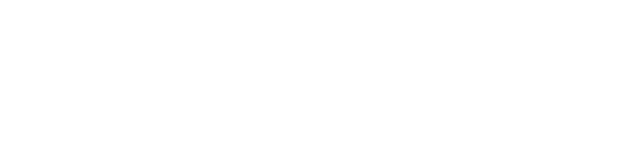
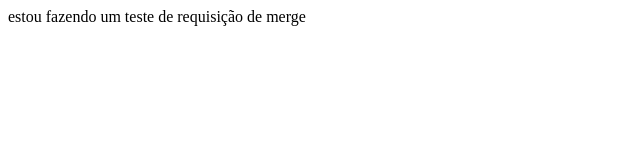
Before and after one commit to arthur-sabatino/curso_git, a plain HTML site: page Primeiras_Aulas/index.html in a window 1280 px wide. Shown: the whole page, without its empty margins (0-640 px from the left). Drawn offline with Linux system fonts and the light colour scheme.

Commit message:
testeando requisção de merge

```diff
--- a/Primeiras_Aulas/index.html
+++ b/Primeiras_Aulas/index.html
@@ -6,6 +6,6 @@
     <title>Documentos</title>
 </head>
 <body>
-
+    estou fazendo um teste de requisição de merge
 </body>
 </html>
```
